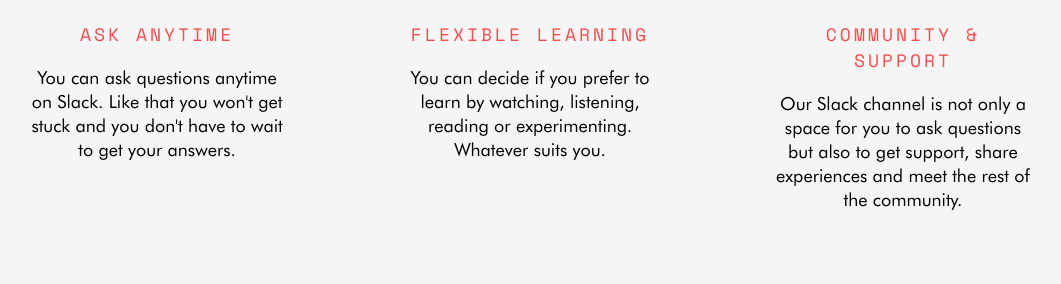
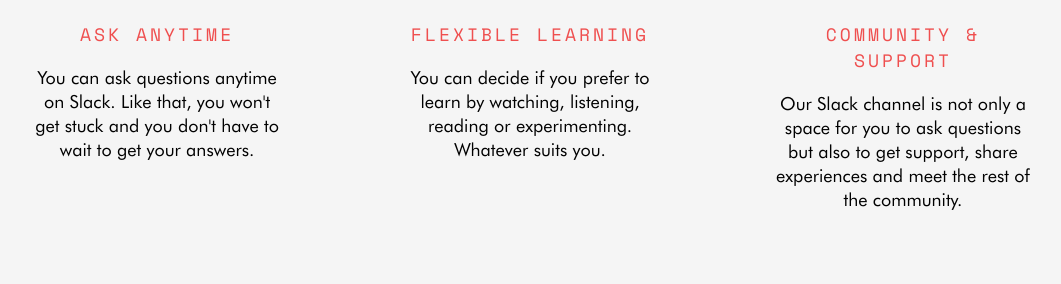
Before and after one commit to hharen/mltc_jekyll, a Jekyll site: the page built from seo-course.html, in a window 1280 px wide and 900 px high, scrolled down 1658 px. Shown: the part 195-479 px from the top of the window, without its empty margins (110-1171 px from the left). Built offline with Jekyll 4.4.1, drawn with Linux system fonts in a browser that asks for light colours; nearby versions of some CDN libraries.

Commit message:
Add a coma ;P

```diff
--- a/_includes/layout_seo_course_card.html
+++ b/_includes/layout_seo_course_card.html
@@ -5,7 +5,7 @@
 <!--             <h4>Q&A</h4>
             <p>21.10. & 26.10. </p>
             <div class='line'></div>
- -->            <h4>Time</h4>
+ -->        <h4>Time</h4>
             <p>3 hours</p>
             <div class='line'></div>
             <h4>Price</h4>
--- a/seo-course.html
+++ b/seo-course.html
@@ -98,7 +98,7 @@ description: Do you know can SEO help your visibility? Learn this powerful way t
         <div class="feature">
           <img src="images/undraw/undraw_real_time_collaboration_c62i.svg" class='feature-svg'>
           <h3>Ask anytime</h3>
-          <p>You can ask questions anytime on Slack. Like that you won't get
+          <p>You can ask questions anytime on Slack. Like that, you won't get
           stuck and you don't have to wait to get your answers.</p>
         </div>
 
--- a/web-development.html
+++ b/web-development.html
@@ -102,7 +102,7 @@ description: Whether you want to make a site for your business, hone your web de
         <div class="feature">
           <img src="images/undraw/undraw_real_time_collaboration_c62i.svg" class='feature-svg'>
           <h3>Ask anytime</h3>
-          <p>You can ask questions anytime on Slack. Like that you won't get
+          <p>You can ask questions anytime on Slack. Like that, you won't get
           stuck and you don't have to wait to get your answers.</p>
 <!--           <h3>Q&A</h3>
           <p>There’ll be online summary sessions where you’ll have opportunities to
```
